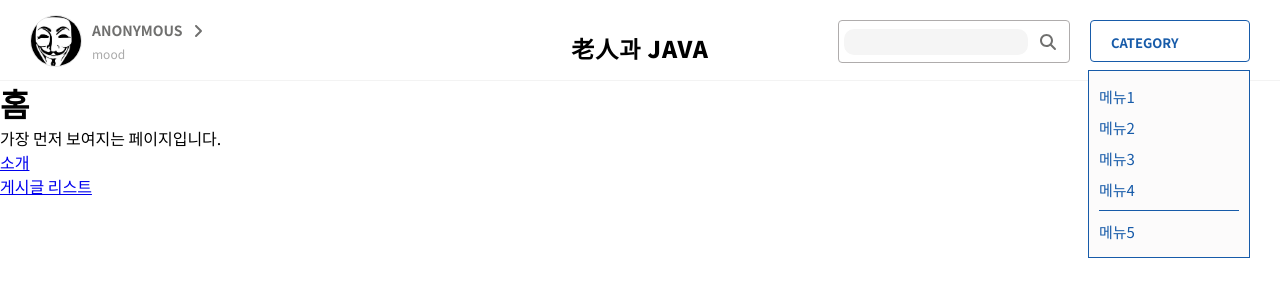
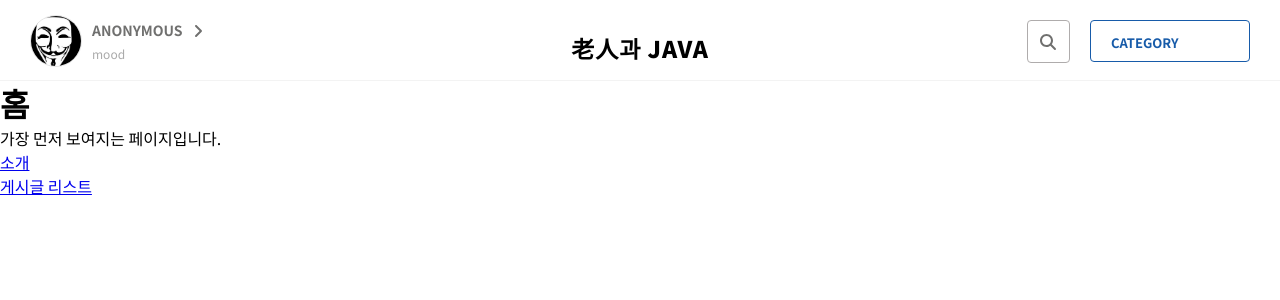
Before and after one commit to bavuchoko/react-18.2, a React (Create React App) app: page / in a window 1280 px wide. Shown: the top 300 px of the page. Built offline with nearby package versions, Linux system fonts and the light colour scheme.

Commit message:
outside click

```diff
--- a/package.json
+++ b/package.json
@@ -10,10 +10,13 @@
     "@testing-library/react": "^13.4.0",
     "@testing-library/user-event": "^13.5.0",
     "eslint": "8.22.0",
+    "prop-types": "^15.8.1",
     "react": "^18.2.0",
+    "react-click-outsider": "^1.1.1",
     "react-dom": "^18.2.0",
     "react-router-dom": "^6.4.3",
     "react-scripts": "5.0.1",
+    "styled-components": "^5.3.6",
     "web-vitals": "^2.1.4"
   },
   "scripts": {
--- a/src/component/layout/Header.jsx
+++ b/src/component/layout/Header.jsx
@@ -1,11 +1,12 @@
-import React, {useEffect, useRef, useState} from 'react';
+import React, {useState} from 'react';
 import {Link} from "react-router-dom";
 import pepe from "../../assets/images/profile/pepe.jpg";
 import anonymous from "../../assets/images/profile/anonymous-logo.jpg";
 import MainSetting from "../toggles/MainSetting";
 import Category from "../toggles/Category";
+import ClickOutside from "react-click-outsider";
 import {FontAwesomeIcon} from "@fortawesome/react-fontawesome";
-import {faPlay, faAngleRight, faAngleDown, faMagnifyingGlass} from "@fortawesome/free-solid-svg-icons";
+import {faAngleDown, faAngleRight, faMagnifyingGlass} from "@fortawesome/free-solid-svg-icons";
 
 const Header =(props) => {
 
@@ -23,6 +24,8 @@ const Header =(props) => {
     };
     const toggleSearchInput = () => {
         setIsInput(!isInput);
+        const inpuClassName = isInput? "search-box border-solid-r4-1px padding-5px width-31px height-31px coustom-search-inputOut relative"
+            : "search-box border-solid-r4-1px padding-5px  width-31px height-31px coustom-search-inputIn";
     };
 
 
@@ -30,16 +33,14 @@ const Header =(props) => {
         <header className="header">
             <nav id="#header" className="width-100per back-color-white fixed zindex-100 height-80px flex" style={{borderBottom: '1px solid #f3f3f3'}}>
                 {
-                    isMenu?
-                        <MainSetting isLogin={isLogin}/>
-                        :
-                        <></>
+                    isMenu &&
+                        <MainSetting isLogin={isLogin} setIsMenu={setIsMenu} />
                 }
                 {
-                    !isCategory?
-                        <Category />
-                        :
-                        <></>
+                    isCategory &&
+
+                            <Category setIsCategory={setIsCategory}/>
+
                 }
 
                 {/*좌측 프로필, 로그인,설정 패널*/}
@@ -85,20 +86,24 @@ const Header =(props) => {
 
                 {/*우측 메뉴, 카테고리 영역*/}
                 <div className="absolute right-30px width-220px height-80px padding-top-20px flex">
+
+
                 {
-                    isInput?
+                    !isInput?
                         <div className="search-box border-solid-r4-1px padding-5px width-31px height-31px coustom-search-inputOut relative" onClick={toggleSearchInput}>
                             <button>
                                 <FontAwesomeIcon icon={faMagnifyingGlass}  className="font-size-16px font-color-70706f magnifier" />
                             </button>
                         </div>
                         :
+                    <ClickOutside onClickOutside={() => setIsInput(false)}>
                         <div className="search-box border-solid-r4-1px padding-5px  width-31px height-31px coustom-search-inputIn">
                             <button>
-                            <input className="custom-search-input"/>
+                                <input className="custom-search-input" />
                                 <FontAwesomeIcon icon={faMagnifyingGlass}  className="font-size-16px font-color-70706f magnifier" />
                             </button>
                         </div>
+                    </ClickOutside>
                 }
 
 
--- a/src/component/toggles/Category.jsx
+++ b/src/component/toggles/Category.jsx
@@ -1,7 +1,7 @@
 import React,{useState} from 'react';
+import ClickOutside from "react-click-outsider";
 
-
-const Category = (props) => {
+const Category = ({setIsCategory}) => {
 
     const [isOpen, setIsOpen] = useState(false);
     const [signIn, setSignIn] = useState(false);
@@ -12,6 +12,7 @@ const Category = (props) => {
 
 
     return(
+        <ClickOutside onClickOutside={() => setIsCategory(false)}>
             <div className="custom-categoryMenu">
                 <ul className="custom-categoryMenu-list">
                     <li><button>메뉴1</button></li>
@@ -22,6 +23,7 @@ const Category = (props) => {
                     <li><button>메뉴5</button></li>
                 </ul>
             </div>
+        </ClickOutside>
     )
 
 
--- a/src/component/toggles/MainSetting.jsx
+++ b/src/component/toggles/MainSetting.jsx
@@ -1,13 +1,15 @@
 import React, {useEffect, useRef, useState} from 'react';
+import ClickOutside from "react-click-outsider";
 
 
-const MainSetting = (isLogin) => {
+const MainSetting = ({isLogin ,setIsMenu}) => {
 
     const [signIn, setSignIn] = useState(isLogin);
 
 
 
     return(
+        <ClickOutside onClickOutside={() => setIsMenu(false)}>
         <div className="custom-mainSetting">
             <ul className="custom-mainSetting-list">
                 {
@@ -32,6 +34,7 @@ const MainSetting = (isLogin) => {
 
             </ul>
         </div>
+        </ClickOutside>
     )
 
 
```
Also changed, not shown: 1 other file (tests, documents, lock files or other folders). Lines whose indentation alone changed are shown as unchanged.
